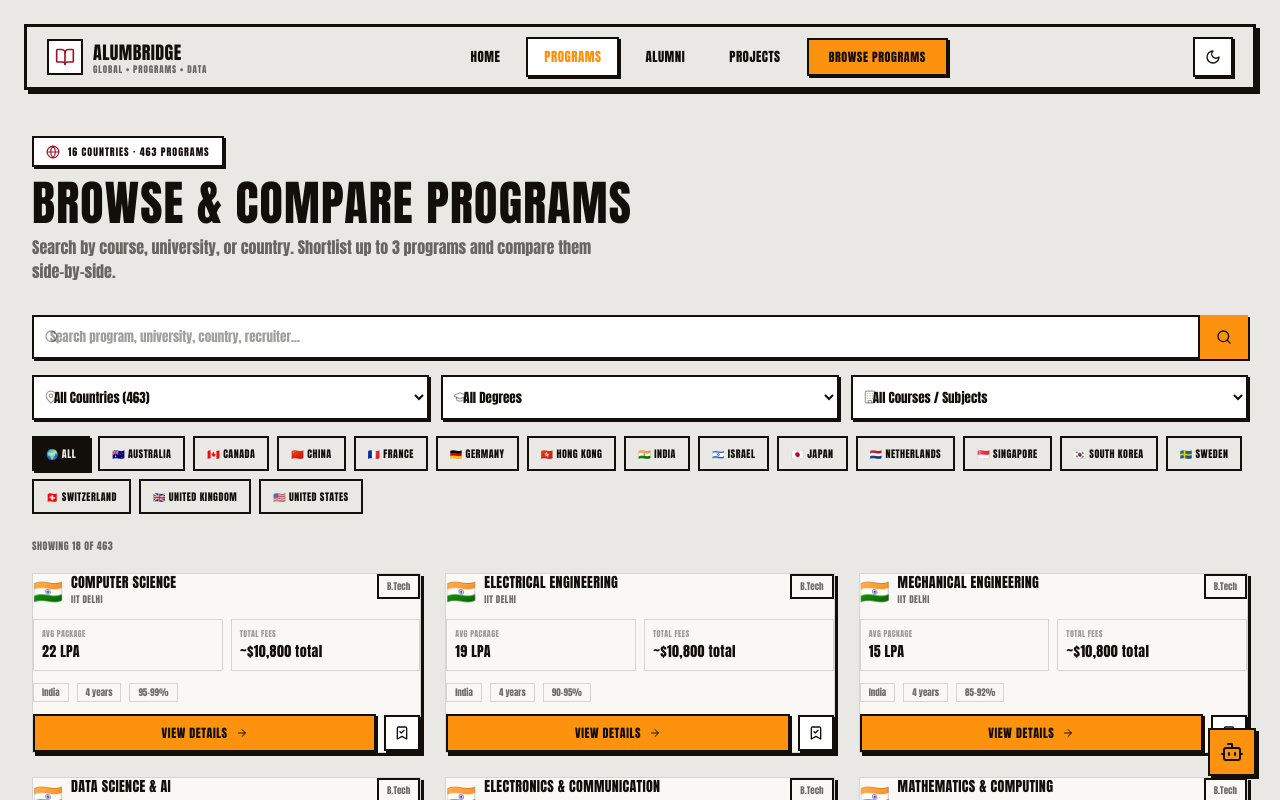
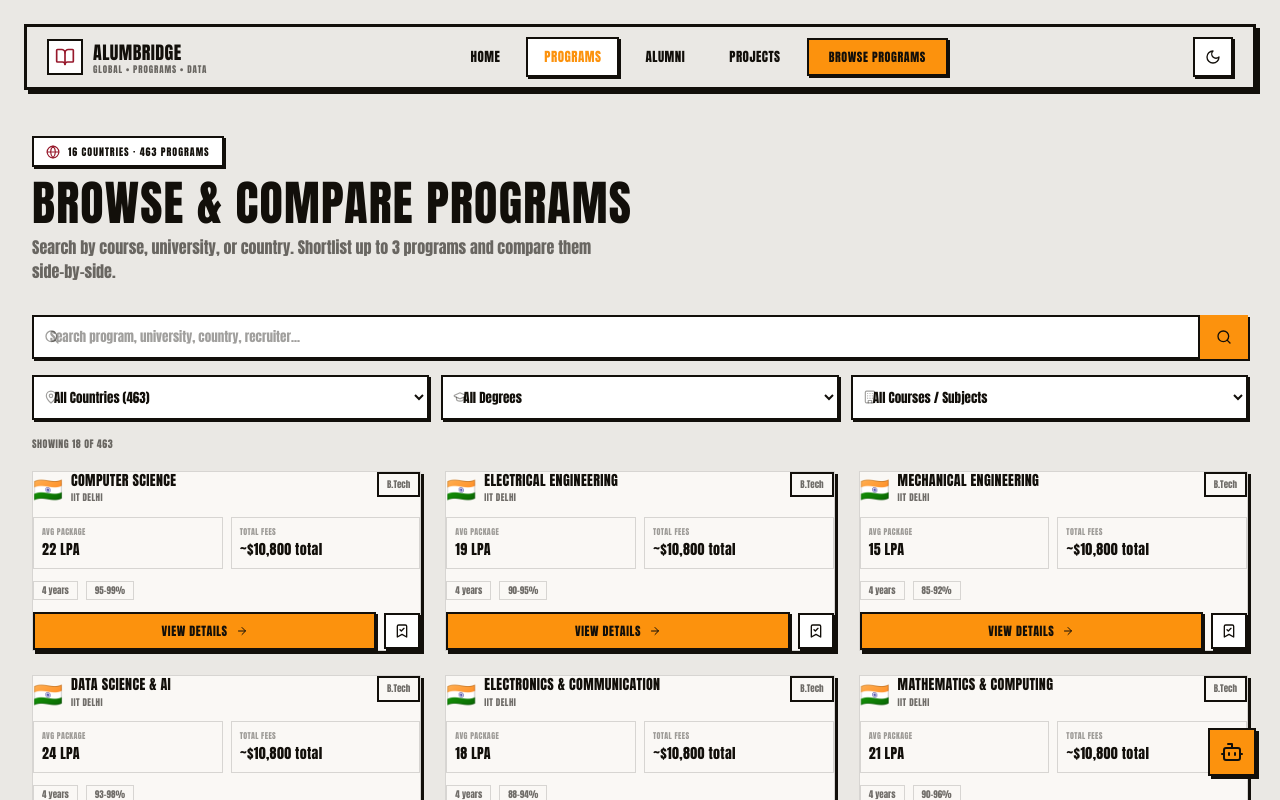
Before and after one commit to shouryasharan7-netizen/alumbridge, a React (Vite) app: page /programs in a window 1280 px wide. Shown: the top 800 px of the page. Built offline with nearby package versions, Linux system fonts and the light colour scheme; a web font is replaced by a local one.

Commit message:
fix: remove country pills, fix text cutting and alignment on Programs page

```diff
--- a/src/pages/Programs.jsx
+++ b/src/pages/Programs.jsx
@@ -181,37 +181,6 @@ export default function Programs() {
         </div>
       </div>
 
-      {/* Country Pills (quick access) */}
-      <div className="flex flex-wrap gap-2 mb-6">
-        <button
-          onClick={() => handleCountry('all')}
-          className="font-mono text-[10px] font-bold uppercase tracking-wider px-3 py-2 border-2 transition-all duration-150 hover:-translate-y-0.5"
-          style={{
-            background: countryFilter === 'all' ? 'var(--fg)' : 'transparent',
-            color: countryFilter === 'all' ? 'var(--bg)' : 'var(--fg)',
-            borderColor: 'var(--border-color)',
-            boxShadow: countryFilter === 'all' ? '2px 2px 0px 0px var(--border-color)' : 'none',
-          }}
-        >🌍 ALL</button>
-        {countries.map(country => {
-          const flag = programs.find(p => p.country === country)?.flag
-          const active = countryFilter === country.toLowerCase()
-          return (
-            <button
-              key={country}
-              onClick={() => handleCountry(active ? 'all' : country.toLowerCase())}
-              className="font-mono text-[10px] font-bold uppercase tracking-wider px-3 py-2 border-2 transition-all duration-150 hover:-translate-y-0.5"
-              style={{
-                background: active ? 'var(--crimson)' : 'transparent',
-                color: active ? '#fff' : 'var(--fg)',
-                borderColor: 'var(--border-color)',
-                boxShadow: active ? '2px 2px 0px 0px var(--border-color)' : 'none',
-              }}
-            >{flag} {country}</button>
-          )
-        })}
-      </div>
-
       {/* Results bar */}
       <div className="flex items-center gap-3 mb-5 flex-wrap">
         <span className="font-mono text-[10px] font-bold uppercase tracking-wider" style={{ color: 'var(--muted-text)' }}>
@@ -328,7 +297,7 @@ function ProgramCardCompare({ program, onShortlist, isShortlisted, maxReached })
             <p className="font-mono text-[9px] uppercase tracking-wider mt-0.5" style={{ color: 'var(--muted-text)' }}>{program.university}</p>
           </div>
         </div>
-        <span className="font-mono text-[9px] font-bold px-2 py-1 border-2" style={{ borderColor: 'var(--border-color)', background: 'var(--card-alt)', color: 'var(--muted-text)' }}>{program.degree}</span>
+        <span className="font-mono text-[9px] font-bold px-2 py-1 border-2 whitespace-nowrap flex-shrink-0" style={{ borderColor: 'var(--border-color)', background: 'var(--card-alt)', color: 'var(--muted-text)' }}>{program.degree}</span>
       </div>
       {/* Stats */}
       <div className="grid grid-cols-2 gap-2 mb-3">
@@ -342,9 +311,8 @@ function ProgramCardCompare({ program, onShortlist, isShortlisted, maxReached })
         </div>
       </div>
       <div className="flex items-center gap-2 mb-3">
-        <span className="font-mono text-[9px] px-2 py-0.5 border" style={{ borderColor: 'var(--border-muted)', color: 'var(--muted-text)' }}>{program.country}</span>
-        <span className="font-mono text-[9px] px-2 py-0.5 border" style={{ borderColor: 'var(--border-muted)', color: 'var(--muted-text)' }}>{program.duration}</span>
-        <span className="font-mono text-[9px] px-2 py-0.5 border" style={{ borderColor: 'var(--border-muted)', color: 'var(--muted-text)' }}>{program.placementStats.placementRate}</span>
+        <span className="font-mono text-[9px] px-2 py-0.5 border whitespace-nowrap flex-shrink-0" style={{ borderColor: 'var(--border-muted)', color: 'var(--muted-text)' }}>{program.duration}</span>
+        <span className="font-mono text-[9px] px-2 py-0.5 border whitespace-nowrap flex-shrink-0" style={{ borderColor: 'var(--border-muted)', color: 'var(--muted-text)' }}>{program.placementStats.placementRate}</span>
       </div>
       {/* Actions */}
       <div className="flex items-center gap-2">
```
